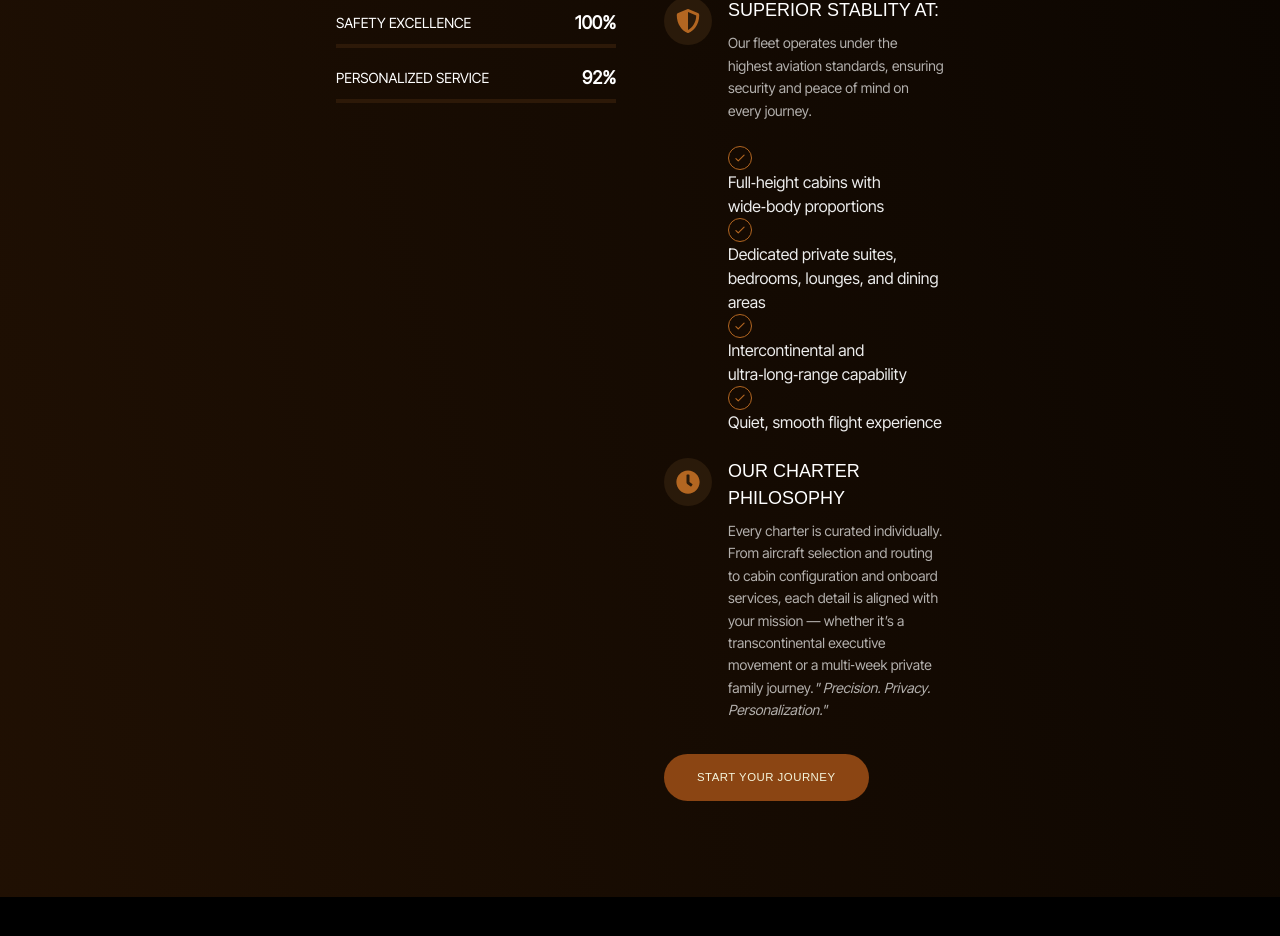
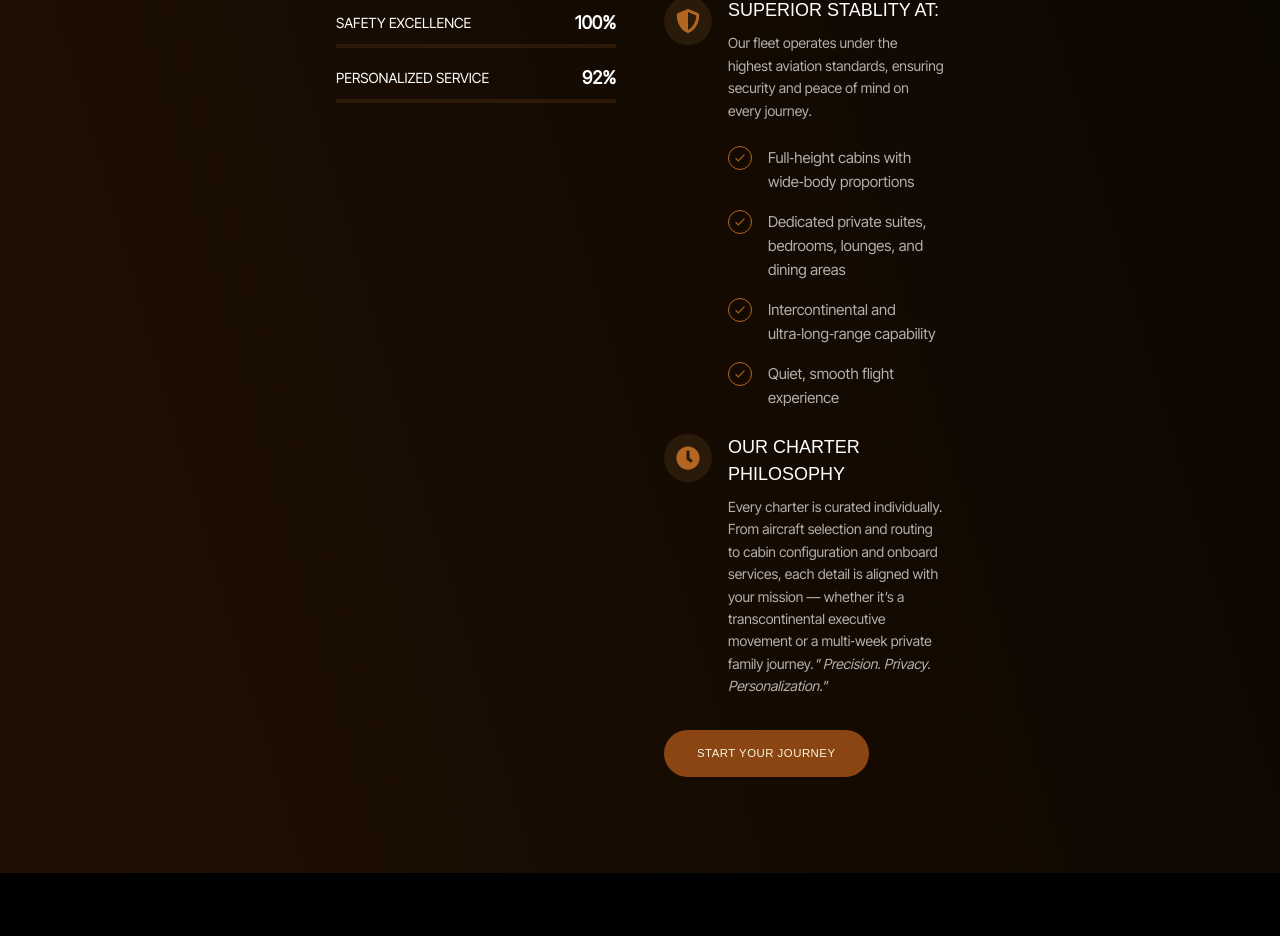
Before and after one commit to Jobsidney/AirbusCharter, a Next.js app: page / in a window 1280 px wide. Shown: the part 1989-2925 px from the top of the page. Built offline with nearby package versions, Linux system fonts and the light colour scheme; a web font is replaced by a local one.

Commit message:
Add feature list styles and remove duplicate checkmark icon styles

```diff
--- a/src/app/page.module.css
+++ b/src/app/page.module.css
@@ -1428,13 +1428,6 @@
   gap: 1rem;
 }
 
-.checkmarkIcon {
-  width: 1.5rem;
-  height: 1.5rem;
-  color: #b36621;
-  flex-shrink: 0;
-  margin-top: 0.25rem;
-}
 
 .valueTitle {
   color: white;
@@ -1509,3 +1502,30 @@
   font-weight: 600;
   font-family: var(--font-inter-tight), sans-serif;
 }
+
+/* ============================================
+   FEATURE LIST WITH CHECKMARKS
+   ============================================ */
+.featureList {
+  list-style: none;
+  padding: 0;
+  margin: 0;
+  display: flex;
+  flex-direction: column;
+  gap: 1rem;
+}
+
+.featureListItem {
+  display: flex;
+  align-items: flex-start;
+  gap: 1rem;
+  color: rgba(255, 255, 255, 0.68);
+  font-size: 0.9375rem;
+  font-weight: 400;
+  line-height: 1.6em;
+  font-family: var(--font-inter-tight), sans-serif;
+}
+
+.featureListItem span {
+  flex: 1;
+}
```
